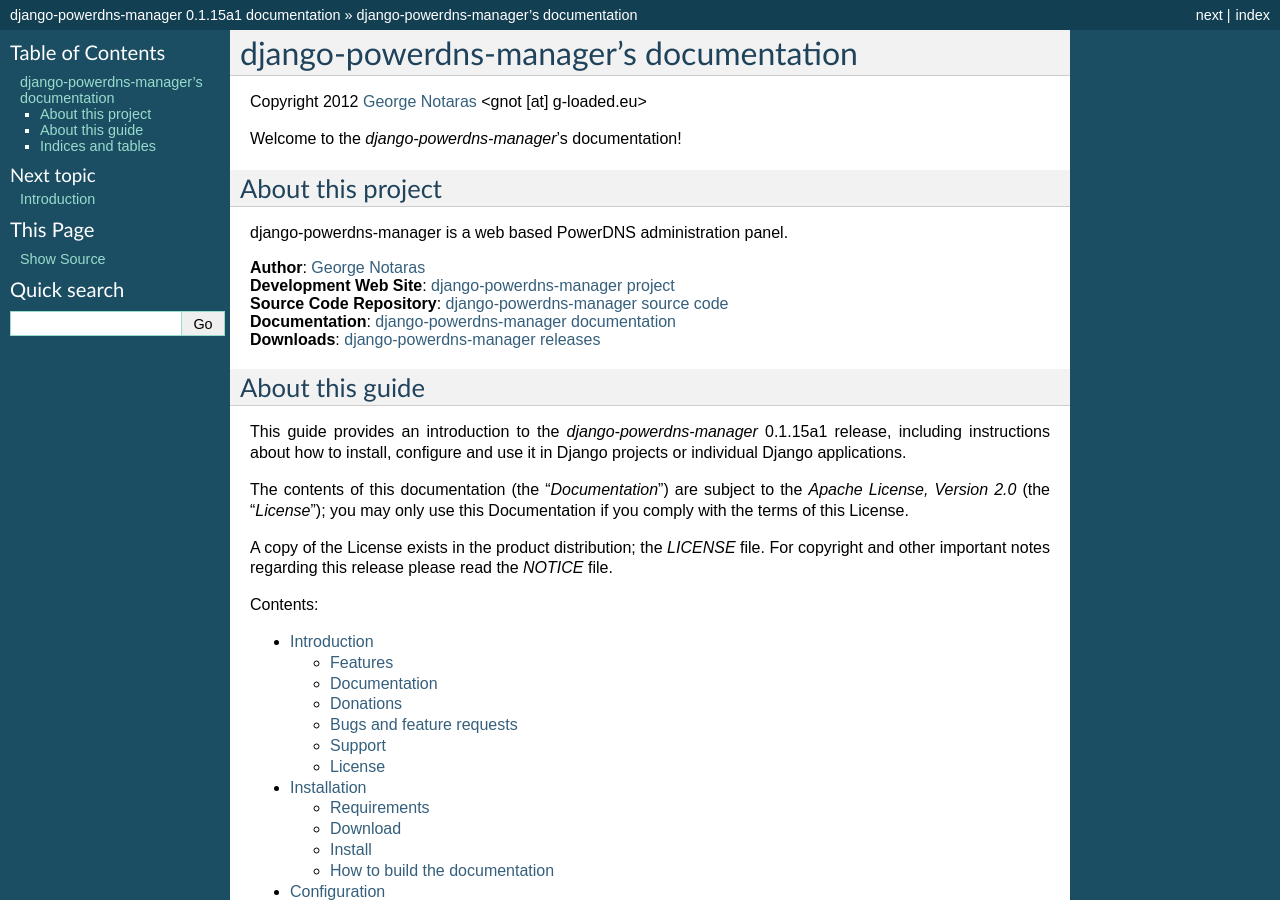
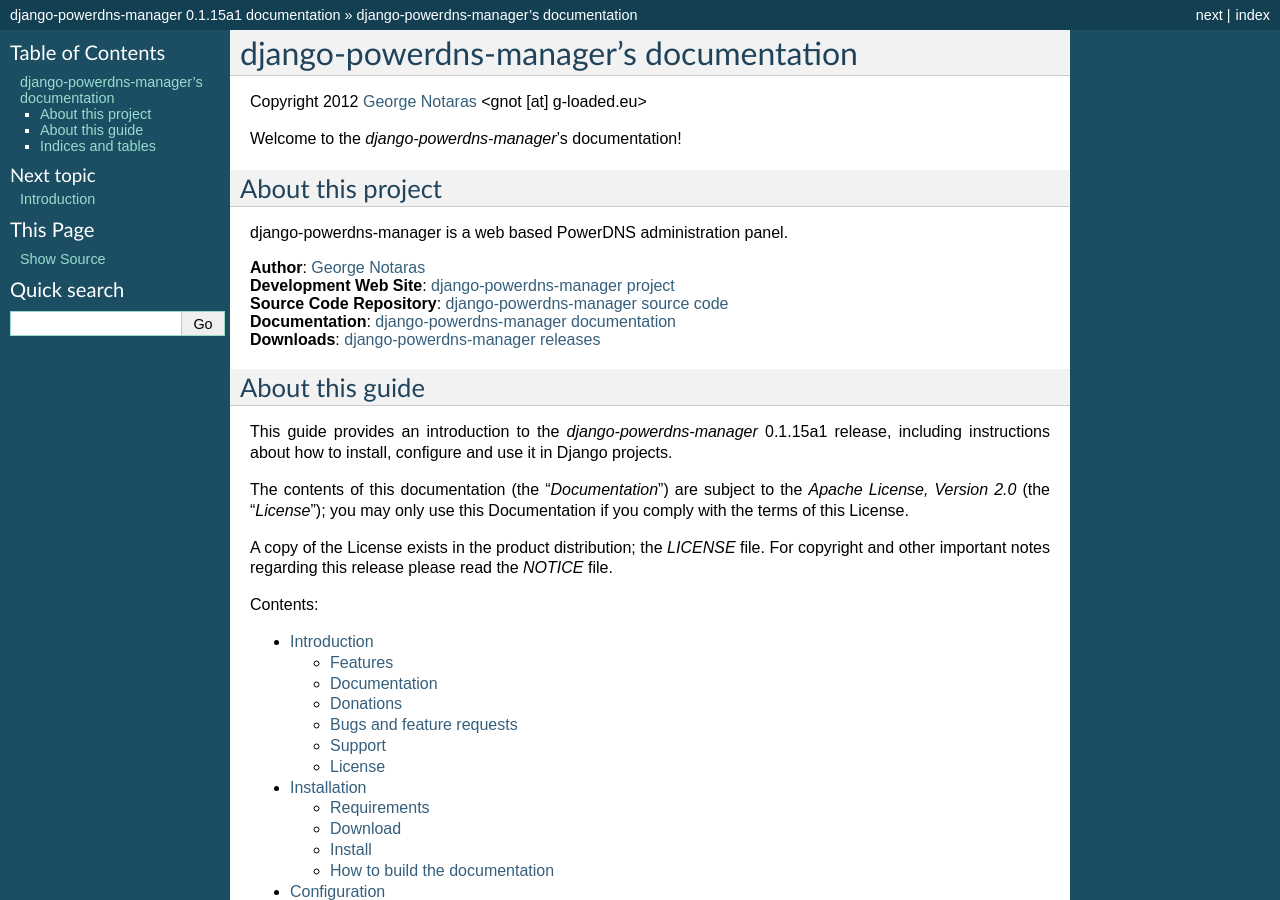
Before and after one commit to kumina/django-powerdns-manager, a Sphinx documentation site: the page built from docs/index.rst, in a window 1280 px wide and 900 px high. Built offline with Sphinx 7.4.7, drawn with Linux system fonts in a browser that asks for light colours.

Commit message:
Documentation: minor modification

```diff
--- a/docs/index.rst
+++ b/docs/index.rst
@@ -31,7 +31,7 @@
 
 This guide provides an introduction to the *django-powerdns-manager* |version| release,
 including instructions about how to install, configure and use it in
-Django projects or individual Django applications.
+Django projects.
 
 The contents of this documentation (the "*Documentation*") are subject to the
 *Apache License, Version 2.0* (the "*License*"); you may only use this
```
